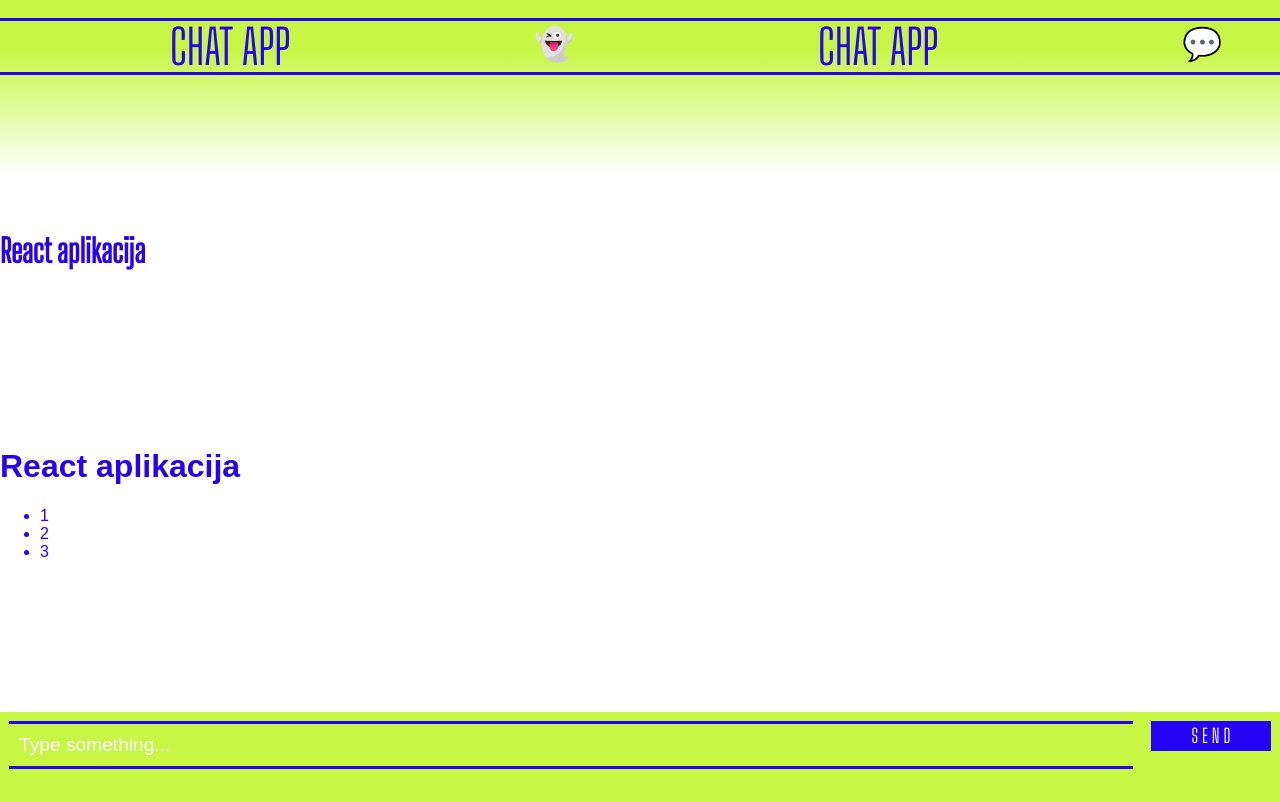
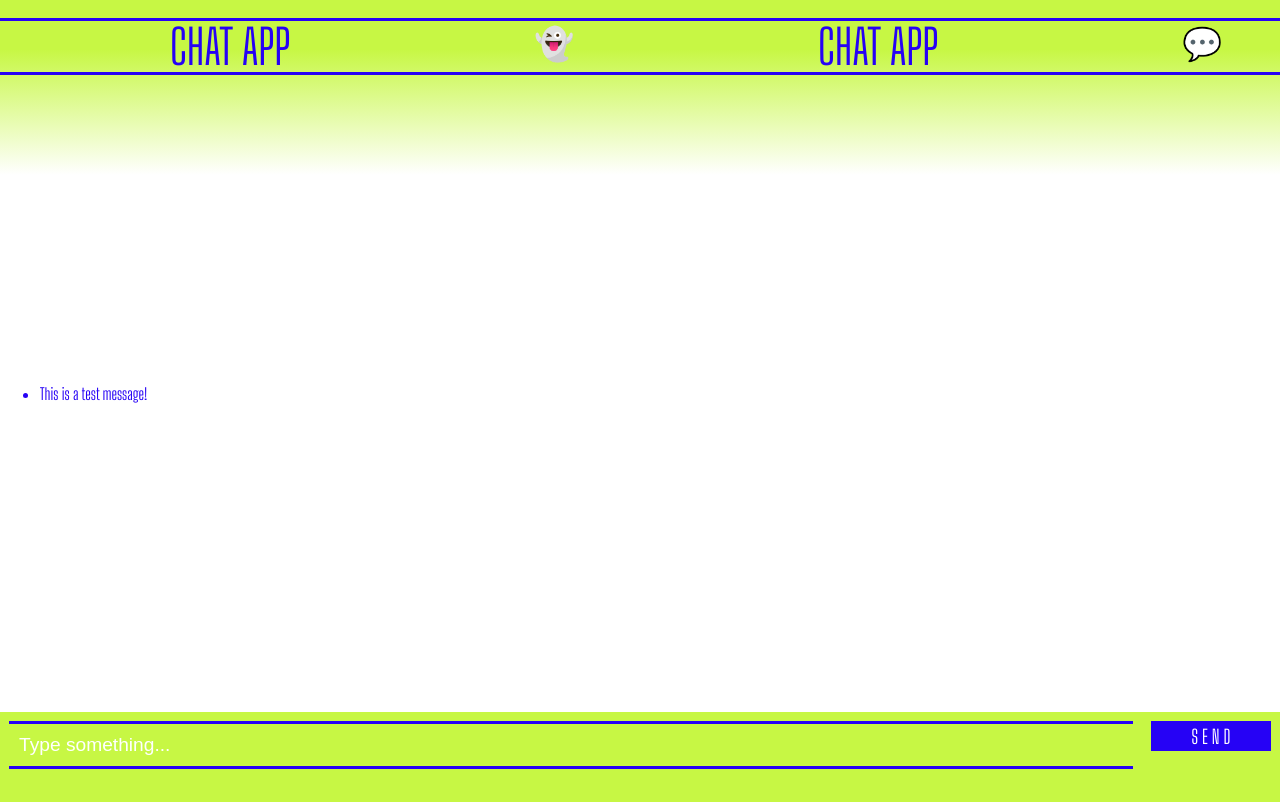
Before and after one commit to djn-ksck/DK-ALGEBRA-seminarski, a React (Create React App) app: page / in a window 1280 px wide. Built offline with nearby package versions, Linux system fonts and the light colour scheme; a web font is replaced by a local one.

Commit message:
drugi dan rada, korekcije na komponenti Messages

```diff
--- a/src/App.css
+++ b/src/App.css
@@ -91,7 +91,7 @@ body {
   animation: scroll 12s linear infinite;
 }
 
-.chat-input {
+#formContainer {
   display: flex;
   height: 90px;
   background-color: rgba(199, 247, 68, 1);
@@ -99,7 +99,7 @@ body {
   align-items: flex-start;
 }
 
-.chat-input > input {
+#writeInput {
   font-family: "Cantora One", sans-serif;
   font-size: 1.2rem;
   color: var(--bluePrim);
@@ -115,11 +115,11 @@ body {
   outline: none;
 }
 
-.chat-input > input::placeholder {
+#writeInput::placeholder {
   color: white;
 }
 
-.chat-input > button {
+#submitInput {
   margin: 9px;
   width: 120px;
   height: 30px;
@@ -129,13 +129,14 @@ body {
   font-size: 1.2rem;
   color: white;
   border: none;
+  flex-grow: 0;
 }
 
 @media (max-width: 768px) {
   .chat-input {
     height: 30vh;
+  }
+  .chat-input > input {
+    height: 80%;
+  }
 }
-.chat-input > input {
-  height: 80%;
-}
-}
--- a/src/App.js
+++ b/src/App.js
@@ -70,12 +70,11 @@ export default class App extends React.Component {
     return (
       <div>
         <body>
-        <header>
+          <header>
           <Header />
-        </header>
-        <h1>React aplikacija</h1>
-        <Messages />
-        <ChatInput />
+          </header>
+          <Messages messages={this.state.messages}/>
+          <ChatInput onSendMessage={this.onSendMessage}/>
         </body>
       </div>
     );
--- a/src/Components/ChatInput.js
+++ b/src/Components/ChatInput.js
@@ -1,33 +1,43 @@
 import React, { useState } from "react";
 
-export default function ChatInput (onSendMessage) {
-  const [message, setMessage] = useState('');
+export default function ChatInput({ onSendMessage }) {
+  const [message, setMessage] = useState("");
 
   const handleInputChange = (e) => {
     setMessage(e.target.value);
   };
 
-  const handleEnter = (e) => {
+  const handleSubmit = (e) => {
     if (e.keyCode === 13) {
       e.preventDefault();
       onSendMessage(message);
-      setMessage('');
+      setMessage("");
     }
   };
 
   return (
     <div className="chat-input">
-      <input
+      <form id='formContainer' onSubmit={handleSubmit}>
+        <input id="writeInput"
           type="text"
           value={message}
           onChange={handleInputChange}
-        onKeyDown={handleEnter}
+          //onKeyDown={handleEnter}
           placeholder="Type something..."
           maxLength={999}
         />
+        <input id="submitInput"
+          type="submit"
+          disabled={message.trim().length === 0}
+          value={"S E N D"}
+        />
+      </form>
+    </div>
+  );
+}
+
+/*
 <button onClick={() => { onSendMessage(message); setMessage(''); }}>
 S E N D
 </button>
-    </div>
-  );
-};
+*/
--- a/src/Components/Messages.js
+++ b/src/Components/Messages.js
@@ -1,18 +1,11 @@
-import React from "react";
-
-export default class Messages extends React.Component {
-  render() {
-    const texts = [1,2,3];
-
-    return (
-      <div className="messages-container">
-        <h1>React aplikacija</h1>
-        <ul>
-          {texts.map((message, i) => (
-            <li key={i}>{message}</li>
-          ))}
-        </ul>
-      </div>
-    );
-  }
+export default function Messages ({messages}) {
+  return (
+    <>
+    <ul>
+      {messages.map((m, index) =>
+        <li key={index}>{m.text}</li>
+      )}
+      </ul>
+    </>
+  )
 }
```
Also changed, not shown: 1 other file (tests, documents, lock files or other folders). Lines whose indentation alone changed are shown as unchanged.
